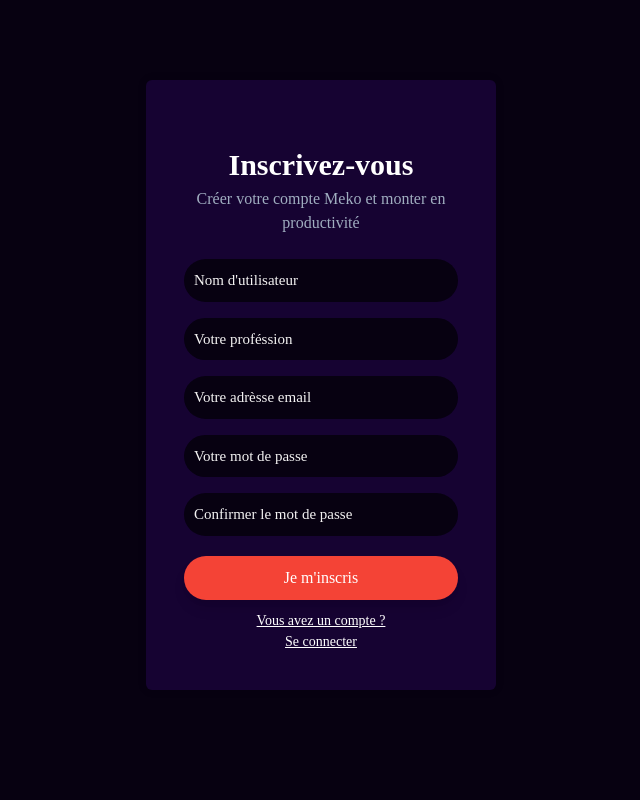
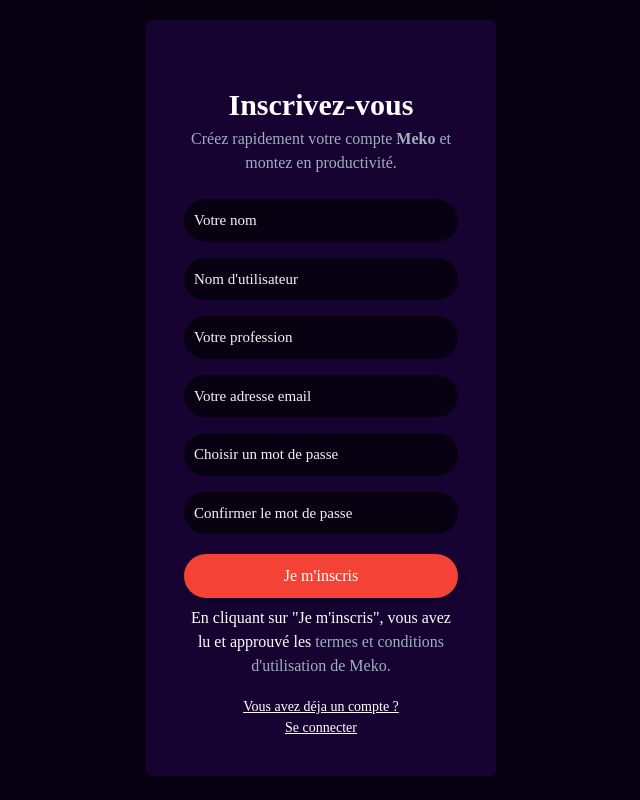
Before and after one commit to onanavitaldev/Meko-For-Dev, a PHP site: page /sign-up.php in a window 1280 px wide. Shown: the whole page, without its empty margins (319-959 px from the left). Run offline with PHP 8.4, Linux system fonts and the light colour scheme; a stand-in replaces the project's code that opens the database connection; style sheets or scripts are compiled from the project's sources.

Commit message:
Version modifiée par OumarouSandaSouley Lire le fichier HISTORIQU DES MODIFICATIONS.

```diff
--- a/account.php
+++ b/account.php
@@ -2,7 +2,7 @@
 <!-- Inclure le script de configuration de la base de donnée -->
 <?php
     session_start();
-    include("config/config_tchat.php");
+    include ("config/conn.php");
     if (isset($_SESSION['user'])) {
         // si l'utilisateur s'est connecté
         //connexion à la abse de donnée
--- a/config/config_task.php
+++ b/config/config_task.php
@@ -5,7 +5,7 @@
     Define('Host', 'localhost');               // Hébergeur ou serveur de l'app
     Define('User', 'root');                    // Utilisateur de la base de donnée
     Define('Password', '');                    // Mot de passe de la bade de donnée
-    Define('Database_name', 'ToDo_Manager');   // Nom de la base de donnée
+    Define('Database_name', 'Meko_For_Dev');   // Nom de la base de donnée
 
     try
     {
--- a/dashboard.php
+++ b/dashboard.php
@@ -1,7 +1,7 @@
 <!-- Inclure le script de configuration de la base de donnée -->
 <?php
     session_start();
-    include("config/config_tchat.php");
+    include ("config/conn.php");
     if (isset($_SESSION['user'])) {
         // si l'utilisateur s'est connecté
         //connexion à la abse de donnée
--- a/index.php
+++ b/index.php
@@ -1,5 +1,5 @@
 <!-- Inclure le script de configuration de la base de donnée -->
-<?php include("config/config_task.php") ?>
+<?php include ("config/conn.php"); ?>
 <!DOCTYPE html>
 <html lang="fr-FR">
 
--- a/message.php
+++ b/message.php
@@ -3,7 +3,7 @@
     if (isset($_SESSION['user'])) {
         // si l'utilisateur s'est connecté
         //connexion à la abse de donnée
-        include "config/config_tchat.php";
+        include ("config/conn.php");
 
         //requete pour afficher les messages
         $req = mysqli_query($con, "SELECT * FROM messages ORDER BY id_m DESC");
--- a/send_mail.php
+++ b/send_mail.php
@@ -1,5 +1,5 @@
 <!-- Inclure le script de configuration de la base de donnée -->
-<?php include("config/config_task.php") ?>
+<?php include ("config/conn.php"); ?>
 <!DOCTYPE html>
 <html lang="fr-FR">
 
--- a/sign-up.php
+++ b/sign-up.php
@@ -1,5 +1,3 @@
-<!-- Inclure le script de configuration de la base de donnée -->
-<?php include("config/config_task.php") ?>
 <?php
     //démarer la session
     session_start();
@@ -17,67 +15,95 @@
     <!-- Titre -->
     <title>Créer un compte</title>
 </head>
-<body class="flex justify-around pt-20">
+<body class="flex justify-around pt-5">
+    <form action="" method="POST" class="form_connexion_inscription" autocomplete="off">
+        <h1 class="font-bold text-3xl text-white text-center pt-6">Inscrivez-vous</h1>
+        <?php
+            // On génère le code du captcha.
+            $num = rand(2340, 9999);
+            $text = str_shuffle("ABCDEFGHIJKLMNOPQRSTUVWXYZ");
+            $final = substr($text, 0, 2);
+            $captcha = $num.$final;
+        ?>
+
     <?php
-        if(isset($_POST['button_inscription'])){
-           //si le formulaire est envoyé
-           //se connecter à la base de donnée
-           include "config/config_tchat.php";
-           //extraire les infos du formulaire
-           extract($_POST);
-           //verifions si les champs sont vides
-           if(isset($pseudo) && isset($work) && isset($email) && isset($mdp1) && $email != "" && $mdp1 != "" && isset($mdp2) && $mdp2 != "" && $pseudo != "" && $work != ""){
-               //verifions que les mots de passes sont conforme
-               if($mdp2 != $mdp1){
-                   // s'ils sont differrent
-                   $error = "Les Mots de passes sont différents !";
-               }else {
-                   //si non , verifions si l'email existe
-                   $req = mysqli_query($con , "SELECT * FROM utilisateurs WHERE email = '$email'");
-                   if(mysqli_num_rows($req) == 0){
-                    //si ça n'existe pas , créons le compte*
-                    // On hash le mot de passe avec Bcrypt, via un coût de 12
-                    // $cost = ['cost' => 12];
-                    // $mdp1 = password_hash($mdp1, PASSWORD_BCRYPT, $cost);
-                       $req = mysqli_query($con , "INSERT INTO utilisateurs VALUES (NULL, '$pseudo', '$work' ,'$email' , '$mdp1') ");
-                       if($req){
-                           // si le compte a été créer , créons une variable pour afficher un message dans la page de
-                           //connexion
-                           $_SESSION['message'] = "<p class='message_inscription'>Votre compte a été créer avec succès !</p>" ;
-                           //redirection vers la page de connexion
-                           header("Location:sign-in.php") ;
+        // On commence d'abord par vérifier si le formulaire a été soumis.
+        if (isset($_POST['submit'])) {
+            $code = "Echec";
+            // On extrait ensuite le formulaire.
+            extract($_POST);
+            // On se connecte à la base de données.
+            include 'config/conn.php';
+            // On vérifie si l'email est valide et n'existe pas dans la base.
+            include 'src/uniques/validEmail.php';
+            $req = mysqli_query($dbcon , "SELECT * FROM users WHERE email = '$email'");
+            if (!checkEmail($email) || mysqli_num_rows($req) > 0) {
+                $message = "Email invalide ou existe déja !";
+            } else {
+                # Sinon on continue en vérfiant si les deux mots de passe sont conformes.
+                if ($mdp1 != $mdp2) {
+                    $message = "Les deux mots de passe sont différents.";
+                } else {
+                    # On génère l'identifiant unique.
+                    include 'src/uniques/identifier.php';
+                    $id = getUniqueIdentifier(10); # size = 10
+                    #On hache le mot de passe en faisant un double hashage en md5.
+                    $mdp1 = md5(md5($mdp1));
+                    # On fini finalement par inscrire l'utilisateur...
+                    $req = mysqli_query($dbcon , "INSERT INTO `users` (`unique_identifier`, `name`, `username`, `email`, `password`, `bio`, `work`) VALUES ('$id', '$name', '$username', '$email', '$mdp1', 'Hey Je suis sur Meko', '$work');");
+                    // On vérfie ensuite si l'inscription n'a pas craché...
+                    if($req){
+                        $code = "Succès";
+                        $message = "Votre compte a été créé avec succès !";
+                    }
+                    else {
+                        $message = "Une erreur est survenue, veuillez réessayer !";
+                    }
 
-                       }else {
-                           //si non
-                           $error = "Inscription Echouée !";
-                       }
-                   }else {
-                       //si ça existe
-                       $error = "Cet Email existe déjà !";
-                   }
 
-               }
-           }else {
-               $error = "Veuillez remplir tous les champs !" ;
-           }
-        }
+                }
+
+            }
+            ?>
+            <h1 class="font-bold text-3xl text-white text-center pt-6"><?= $code; ?></h1>
+            <p class="text-center text-1xl text-gray-500 mb-6"><?= $message; ?></p>
+            <?php if ($code == "Echec") { ?>
+                    <a href="sign-up.php" class="text-white text-2xl pt-2 pb-2 text-center">Réessayer</a>
+                <?php } else { ?>
+                    <a href="sign-in.php" class="text-white text-2xl pt-2 pb-2 text-center">Se connecter</a>
+               <?php } ?>
+
+
+    <?php }
+
+    else {
+
     ?>
-    <form action="" method="POST" class="form_connexion_inscription" >
-        <h1 class="font-bold text-3xl text-white text-center pt-6">Inscrivez-vous</h1>
+
         <p class="text-center text-1xl text-gray-500 mb-6">
-            Créer votre compte Meko et monter en productivité
+            Créez rapidement votre compte <span class="font-bold">Meko</span> et montez en productivité.
         </p>
+
         <p class="message_error"></p>
-        <input type="text" class="mb-4" name="pseudo" placeholder="Nom d'utilisateur">
-        <input type="text" class="mb-4" name="work" placeholder="Votre proféssion">
-        <input type="email" class="mb-4" name="email" placeholder="Votre adrèsse email">
-        <input type="password" name="mdp1" placeholder="Votre mot de passe" class="mdp1 mb-4">
+        <input type="text" class="mb-4" name="name" placeholder="Votre nom" autocomplete="off">
+        <input type="text" class="mb-4" name="username" placeholder="Nom d'utilisateur" autocomplete="off">
+        <input type="text" class="mb-4" name="work" placeholder="Votre profession">
+        <input type="email" class="mb-4" name="email" placeholder="Votre adresse email">
+        <input type="password" name="mdp1" placeholder="Choisir un mot de passe" class="mdp1 mb-4" autocomplete="off">
         <input type="password" name="mdp2" placeholder="Confirmer le mot de passe" class="mdp2">
-        <input type="submit" value="Je m'inscris" class="btn shadow-lg" name="button_inscription">
+        <!-- <br>
+        <input type="text" name="captchacode" placeholder="Entrez le code Captcha ci-dessous" class="mdp2">
+        <br>
+        <input type="text" name="" value="Code Captcha: <?= $captcha; ?>" class="mdp2" readonly style="background-color: var(--red); text-align:center; font-weight: 800;"> -->
+        <input type="submit" value="Je m'inscris" class="btn shadow-lg" name="submit">
+        <p class="text-center mb-2 mt-2 text-white">
+            En cliquant sur "Je m'inscris", vous avez lu et approuvé les <a href="#" class="text-gray-500"> termes et conditions d'utilisation de Meko.</a>
+        </p>
         <p class="link text-white">
-            Vous avez un compte ? <br>
+            Vous avez déja un compte ? <br>
             <a href="sign-in.php">Se connecter</a>
         </p>
+        <?php } ?>
     </form>
 
     <!-- Footer: Informations complémentaires -->
--- a/src/Scss/main.css
+++ b/src/Scss/main.css
@@ -1,11 +1,6 @@
 @charset "UTF-8";
 * {
   font-family: var(--font);
-}
-
-*::-moz-selection {
-  background-color: var(--red);
-  color: var(--white);
 }
 
 *::selection {
@@ -17,10 +12,6 @@
 body {
   background-color: var(--main-bg-dark);
   /* */
-}
-body body::-moz-selection {
-  background-color: #fff;
-  color: var(--color);
 }
 body body::selection {
   background-color: #fff;
@@ -185,11 +176,6 @@
   outline: none;
 }
 
-.form_connexion_inscription input::-moz-placeholder {
-  color: #f4f3f3;
-  margin-left: 45px;
-}
-
 .form_connexion_inscription input::placeholder {
   color: #f4f3f3;
   margin-left: 45px;
@@ -225,8 +211,11 @@
 .link a {
   color: var(--white);
   font-size: 14px;
-  -webkit-text-decoration: 0;
-          text-decoration: 0;
+  text-decoration: 0;
+}
+
+.link span {
+  text-decoration: none !important;
 }
 
 .link a:hover {
@@ -371,10 +360,6 @@
   font-size: 14px;
 }
 
-.send_message input[type=text]::-moz-placeholder {
-  color: #f1f1f1;
-}
-
 .send_message input[type=text]::placeholder {
   color: #f1f1f1;
 }
@@ -398,4 +383,6 @@
   color: #fff;
   font-size: 12px;
   border-radius: 6px;
-}/*# sourceMappingURL=main.css.map */
+}
+
+/*# sourceMappingURL=main.css.map */
--- a/src/Scss/main.scss
+++ b/src/Scss/main.scss
@@ -163,8 +163,9 @@
     flex-direction: column;
     width: 350px;
     padding: 38px;
-    border-radius: 6px;
-    box-shadow: 0 0 10px 0 rgba(0,0,0,0.1);
+    border-radius: 10px;
+    box-shadow: 0 0 10px 0 rgba(0,0,0,0.5);
+    margin-bottom: 16px;
 }
 .form_connexion_inscription .message_error {
     color: red;
@@ -218,10 +219,15 @@
     font-size: 14px;
     text-decoration: 0;
 }
+.link span{
+    text-decoration: none !important;
+}
 .link a:hover {
     text-decoration: underline;
 }
-
+.form-text{
+    text-align: center;
+}
 #send_mail_box
 {
     #form
```
Also changed, not shown: sign-in.php (+15 -27 lines), 1 other file.
